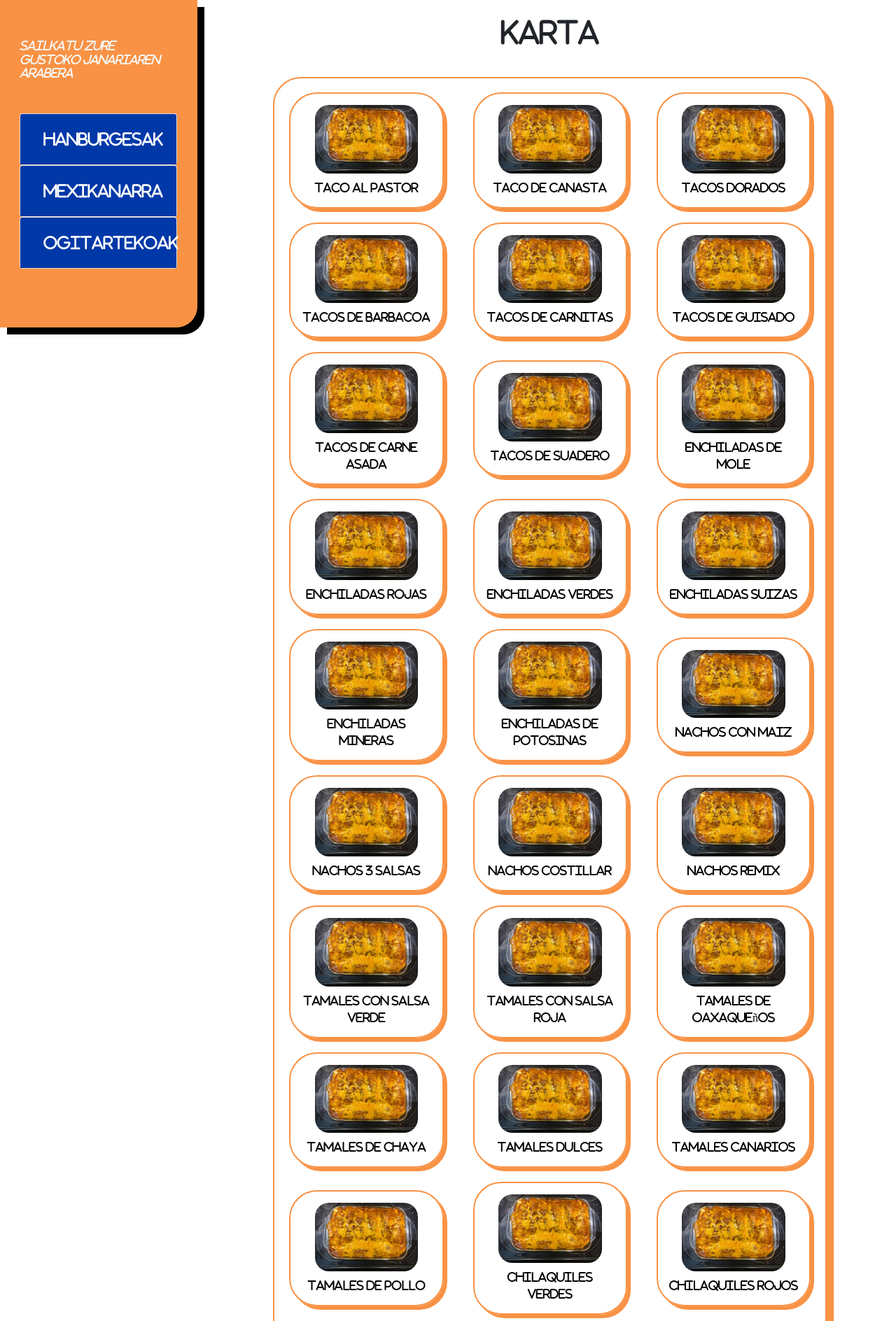
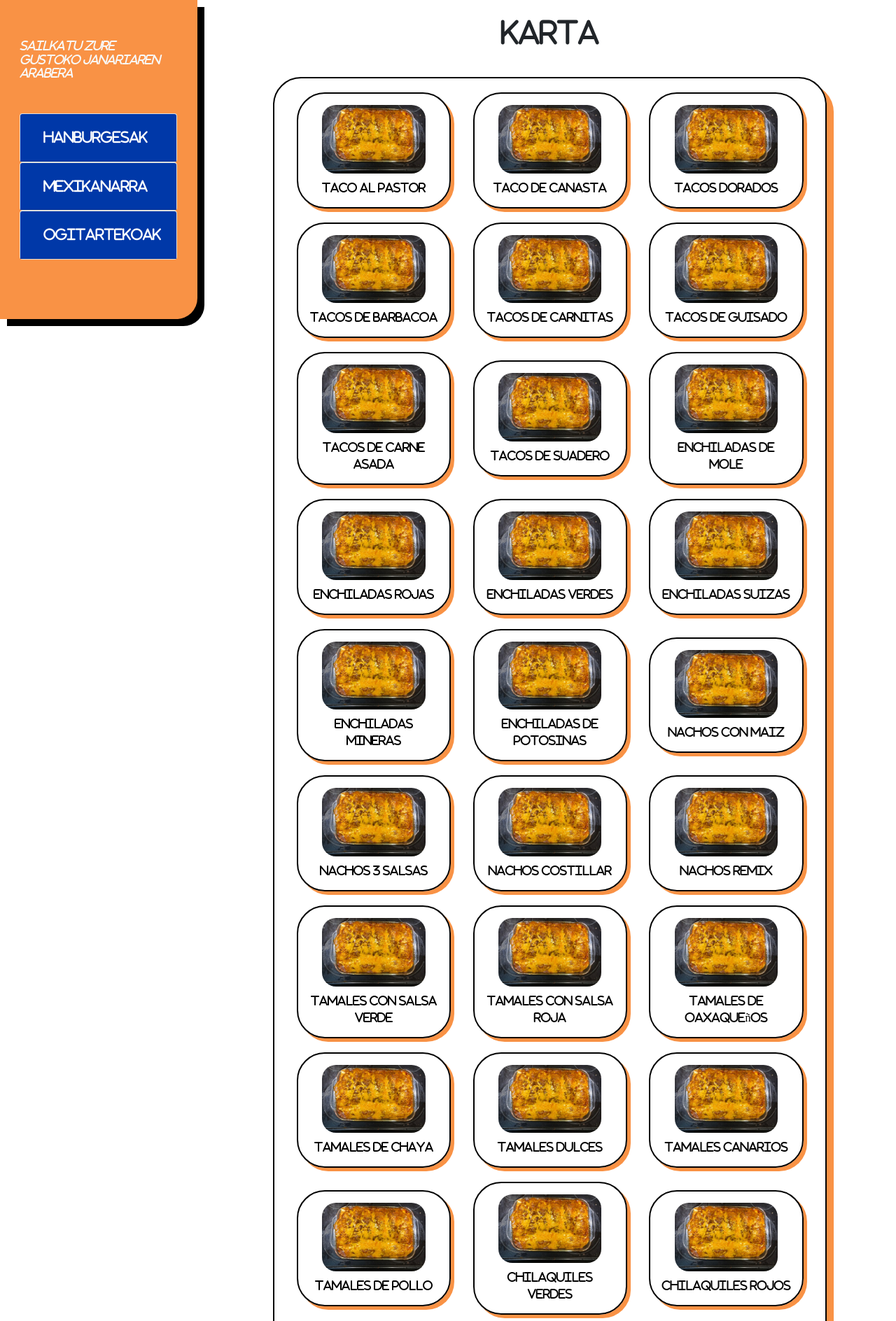
Before and after one commit to garateHegoi/TheFoodKingdom, a Django app: page /karta/ in a window 1280 px wide; the page is wider, and only the part inside the window is pictured. Shown: the part 108-1996 px from the top of that part at 70% size. Run offline with Django 4.2, Linux system fonts and the light colour scheme; data comes from the database, SQL or seed files in the repository; both versions use the stored data as it was after the commit; some libraries are stand-ins or nearby versions; some web fonts are replaced.

Commit message:
Janari guztia subkategoria bat dauka eta desplegablean link guztiak daude

```diff
--- a/Django/TheFoodKingdom/janaria/static/css/styles.css
+++ b/Django/TheFoodKingdom/janaria/static/css/styles.css
@@ -235,18 +235,18 @@ nav.navbar {
   display: flex;
   flex-wrap: wrap;
   align-items: center;
-  justify-content: space-around;
+  justify-content: space-evenly;
   padding: 20px 0px;
   row-gap: 20px;
 
-  border: 2px solid #f99245;
+  border: 2px solid black;
   box-shadow: 10px 10px #f99245;
   border-radius: 40px;
 }
 
 .wrapper_janaria div {
   flex-basis: 28%;
-  border: 2px solid #f99245;
+  border: 2px solid black;
   box-shadow: 5px 5px #f99245;
   border-radius: 40px;
   padding: 1rem;
@@ -272,11 +272,12 @@ nav.navbar {
 }
 
 .background_urdina h5 button {
-  font-size: 1.1em !important;
+  font-size: 1.5vw !important;
 }
 
 .collapsed_aukerak p a {
   color: black;
+  font-size: 1.2vw !important;
 }
 
 /* Kokapena*/
--- a/Django/TheFoodKingdom/janaria/templates/karta.html
+++ b/Django/TheFoodKingdom/janaria/templates/karta.html
@@ -15,11 +15,11 @@
 
         <div id="collapseHanburgesa" class="collapse" aria-labelledby="headingHanburgesa" data-parent="#accordion">
           <div class="card-body collapsed_aukerak">
-            <p><a href="#">Hanburgesa begetarianoak</a></p>
+            <p><a href="{% url 'karta_sailkatua' submota='Hanburgesa begetarianoak' %}">Hanburgesa begetarianoak</a></p>
             <hr />
-            <p><a href="#">Hanburgesa txikiak</a></p>
+            <p><a href="{% url 'karta_sailkatua' submota='Gourmet hanburgesak' %}">Gourmet hanburgesak</a></p>
             <hr />
-            <p><a href="#">Hanburgesa handiak</a></p>
+            <p><a href="{% url 'karta_sailkatua' submota='Hanburgesa potenteak' %}">Hanburgesa potenteak</a></p>
           </div>
         </div>
       </div>
@@ -52,9 +52,9 @@
         </div>
         <div id="collapseOgitartekoak" class="collapse" aria-labelledby="headingOgitartekoak" data-parent="#accordion">
           <div class="card-body collapsed_aukerak">
-            <p><a href="#">Ogitarteko erdia</a></p>
+            <p><a href="{% url 'karta_sailkatua' submota='Ogitarteko klasikoak' %}">Ogitarteko klasikoak</a></p>
             <hr />
-            <p><a href="#">Ogitarteko osoa</a></p>
+            <p><a href="{% url 'karta_sailkatua' submota='Gourmet ogitartekoak' %}">Gourmet ogitartekoak</a></p>
           </div>
         </div>
       </div>
```
Also changed, not shown: Django/TheFoodKingdom/db.sqlite3.
